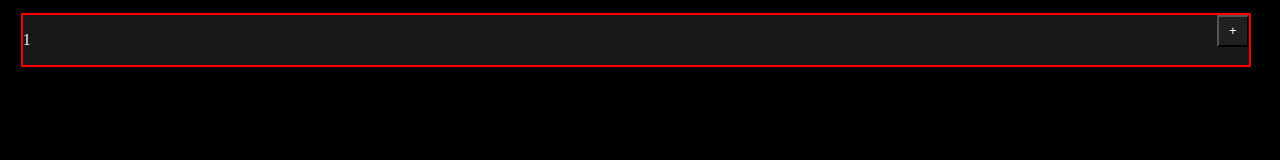
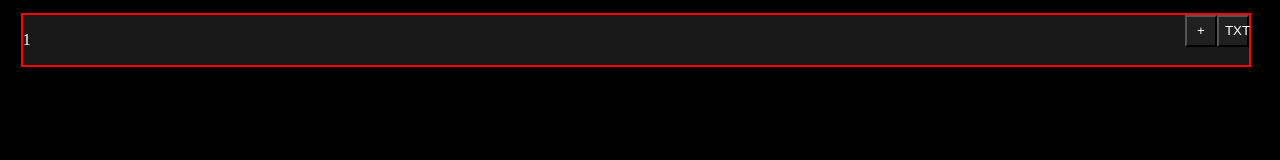
Before and after one commit to dminoru13/Fichario-mas-melhor, a React (Vite) app: page / in a window 1280 px wide. Shown: the top 160 px of the page. Built offline with nearby package versions, Linux system fonts and the light colour scheme.

Commit message:
tá começando a ficar divertido

```diff
--- a/src/Paginas/ficha/Ficha.css
+++ b/src/Paginas/ficha/Ficha.css
@@ -19,9 +19,12 @@
 }
 
 .btnAdd{
-   margin-left: auto;
    width: 2.5vw;
    height: 2.5vw;
    background-color: rgb(32, 32, 32);
    color: white;
 }
+
+.divBtn{
+    margin-left: auto;
+}
--- a/src/Paginas/ficha/Ficha.tsx
+++ b/src/Paginas/ficha/Ficha.tsx
@@ -1,7 +1,5 @@
-  import { useState } from 'react'
   import './Ficha.css'
   import Modulo from '../modulo/Modulo';
-  import type {TipoModulo} from "../../contexto/contexto"
   import { useModulo } from '../../contexto/contexto'
 
 
@@ -11,7 +9,7 @@
     return (
        <div className='conteiner'>
           {modulos.map((Carlos) =>
-            <Modulo id = {Carlos.id} ModuloFilho = {Carlos.ModuloFilho} />
+            <Modulo id = {Carlos.id} tipo='divisoria'/>
           )}
       </div>
 
--- a/src/Paginas/modulo/Modulo.tsx
+++ b/src/Paginas/modulo/Modulo.tsx
@@ -7,7 +7,7 @@
 
 
 
-  function Modulo({ id }: { id: string }) {
+  function Modulo({ id, tipo }: { id: string, tipo: string }) {
 
       const { modulos, adicionarModulo } = useModulo();
 
@@ -23,25 +23,44 @@
       const moduloAtual = encontrar(id, modulos);
       if (!moduloAtual) return null;
 
-      function adicionarFilho() {
+      function adicionarFilho(tipo: string) {
         const numero = moduloAtual!.ModuloFilho.length + 1;
-        adicionarModulo(id, { id: id + "." + numero, ModuloFilho: [] });
+        adicionarModulo(id, { id: id + "." + numero, ModuloFilho: [], tipo: tipo });
       }
 
-      return (
+
+      if(tipo === "divisoria")
+      {
+          return (
         <div className="modulo">
           <div className="cabecario">
             <p>{id}</p>
-            <button onClick={adicionarFilho} className='btnAdd'>+</button>
+            <div className="divBtn">
+              <button onClick={() => adicionarFilho("divisoria")} className='btnAdd'>+</button>
+              <button onClick={() => adicionarFilho("TXT")} className='btnAdd'>TXT</button>
+
+            </div>
+
           </div>
 
           <div className="filhos">
             {moduloAtual.ModuloFilho.map(filho =>
-              <Modulo key={filho.id} id={filho.id} />
+              <Modulo key={filho.id} id={filho.id} tipo = {filho.tipo} />
             )}
           </div>
         </div>
       );
+      }
+
+      else{
+        return(
+          <div className="modulo">
+            aaaaaaaaa
+          </div>
+        )
+      }
+
+
   }
 
 
--- a/src/contexto/contexto.tsx
+++ b/src/contexto/contexto.tsx
@@ -4,6 +4,7 @@
   export type TipoModulo = {
     id: string;
     ModuloFilho: TipoModulo[];
+    tipo: string;
   };
 
 
@@ -22,7 +23,7 @@ type ModulosContextType = {
 
   export function ProvedorModulos({children}: {children: React.ReactNode }) {
     const [modulos, setModulos] = useState<TipoModulo[]>([
-        {id: '1', ModuloFilho: []}]
+        {id: '1', ModuloFilho: [],tipo: "divisoria"}]
     )
 
     function adicionarModulo(idPai: string, novoModulo: TipoModulo) {
```
